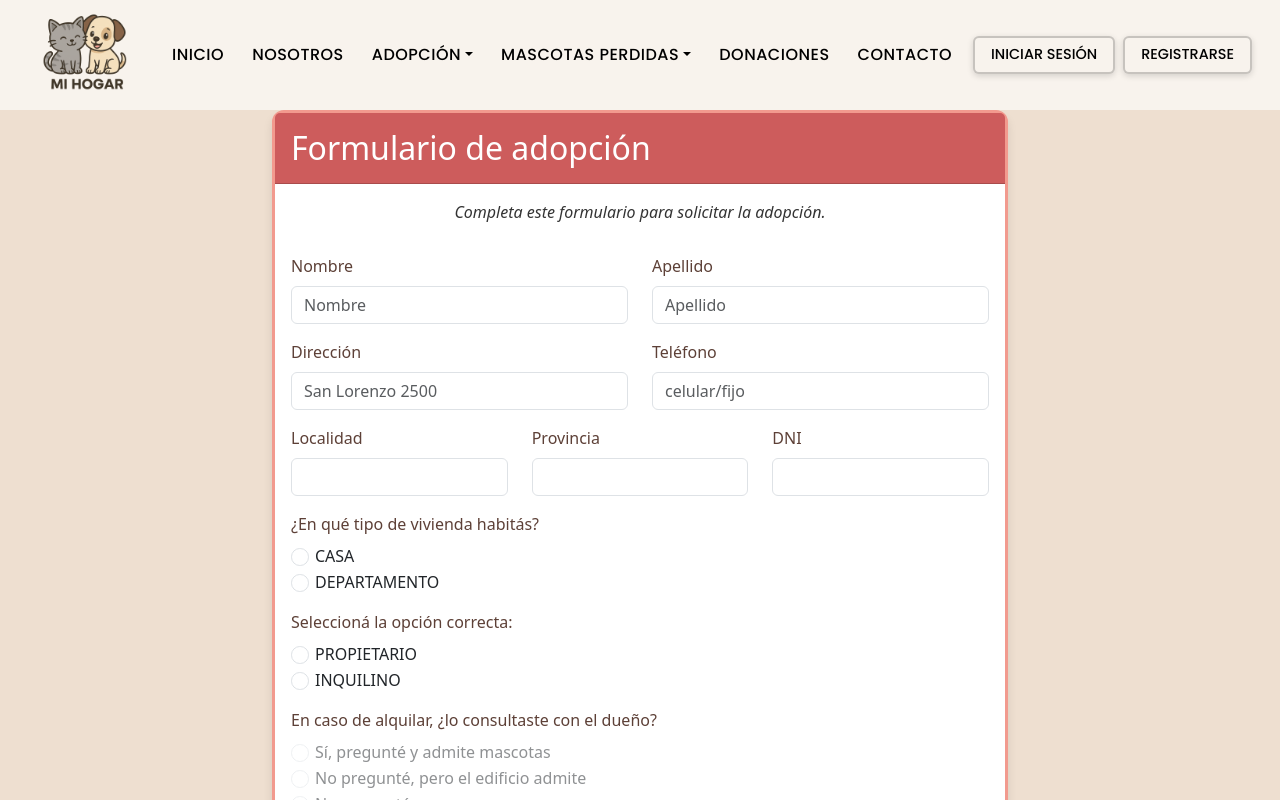
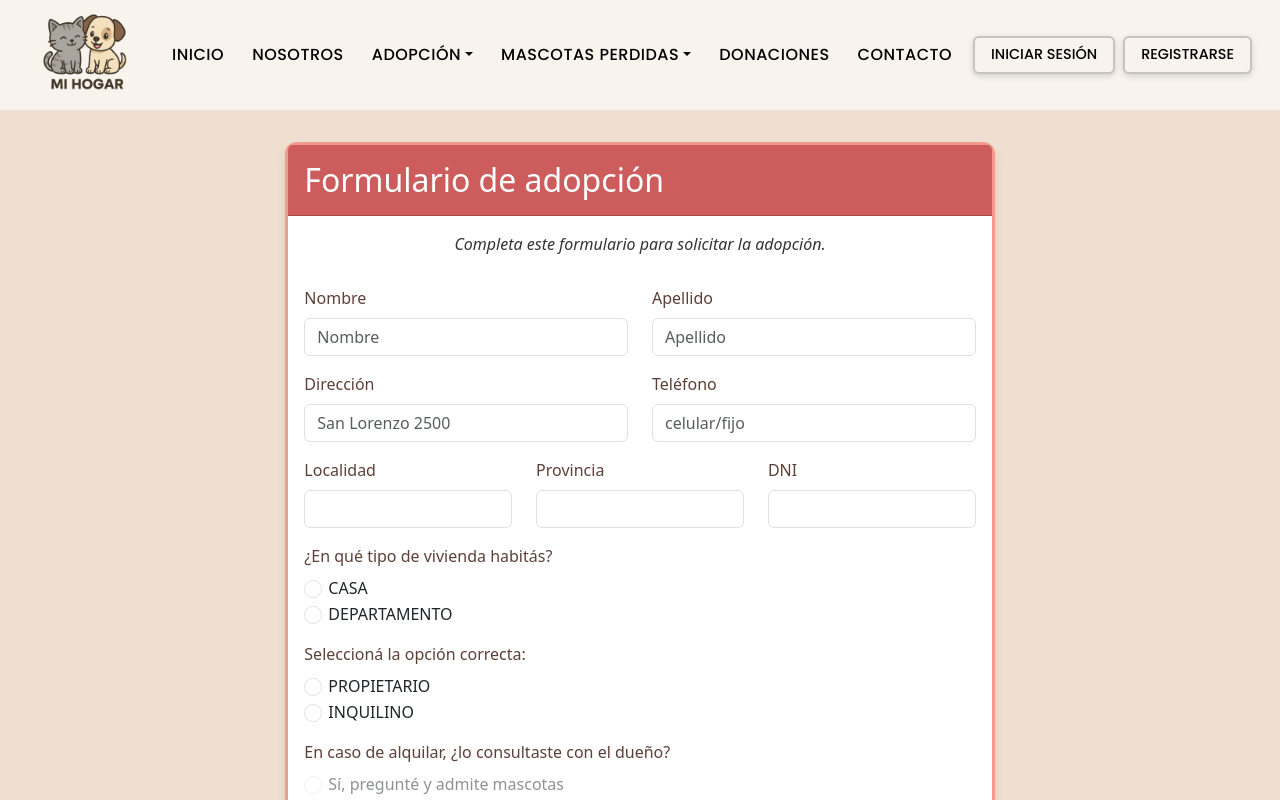
Before and after one commit to melinab1998/TPI-PROGRAMACION-III, a React (Vite) app in the folder frontend/: page /adoption/1 in a window 1280 px wide. Shown: the top 800 px of the page. Built offline with nearby package versions, Linux system fonts and the light colour scheme.

Commit message:
padding-form

```diff
--- a/frontend/src/pages/AdoptionForm/AdoptionForm.css
+++ b/frontend/src/pages/AdoptionForm/AdoptionForm.css
@@ -1,3 +1,7 @@
+.adoption-form-container{
+  padding: 2rem;
+}
+
 /* ---- CARD ---- */
 .adoption-form-card {
   border-radius: 12px;
```
